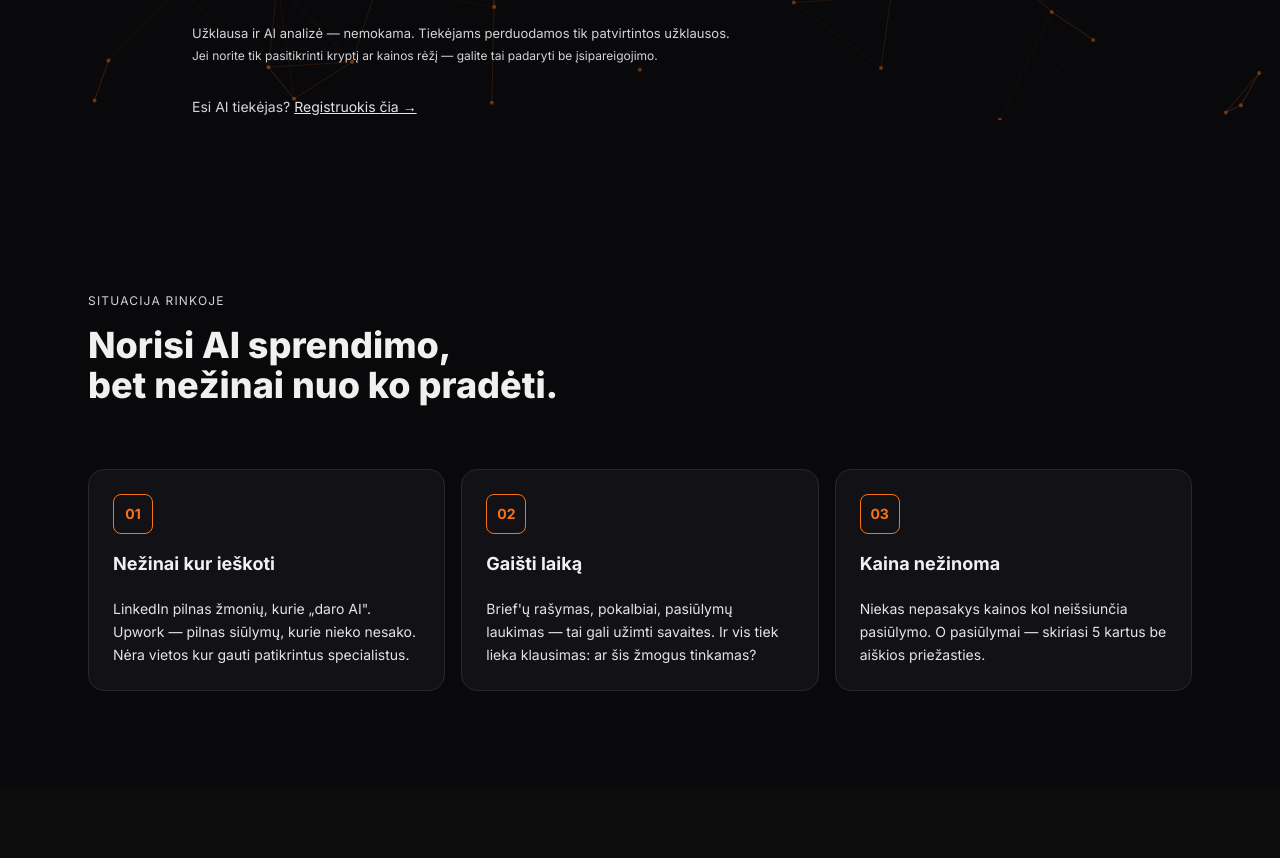
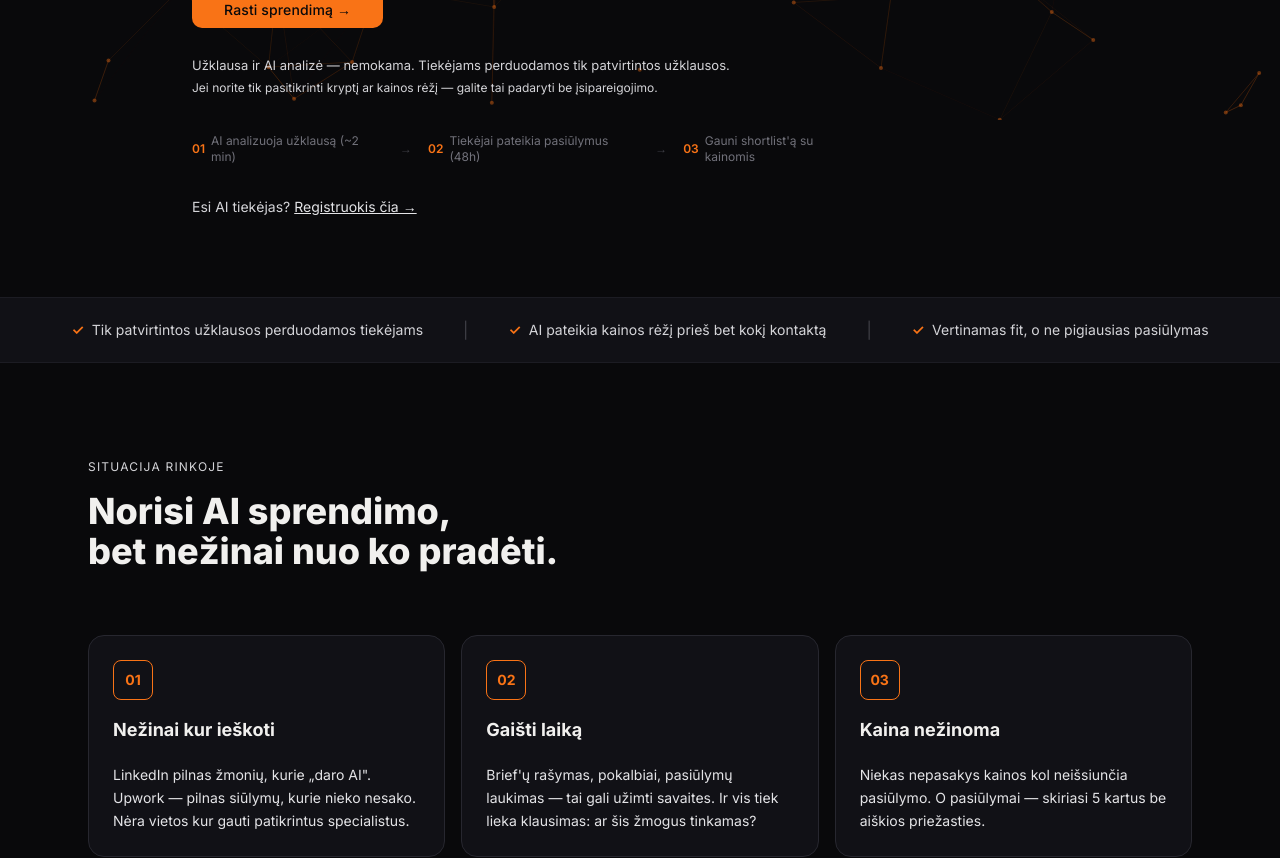
Before and after one commit to aplinkostvarkymo-lgtm/raskai.lt, a Next.js app: page / in a window 1280 px wide. Shown: the part 680-1538 px from the top of the page. Built offline with nearby package versions, Linux system fonts and the light colour scheme.

Commit message:
feat: batch 2 - trust bar, microflow, positioning copy, footer nav

```diff
--- a/app/page.tsx
+++ b/app/page.tsx
@@ -90,6 +90,7 @@ export default function Home() {
  Aprašyk problemą.<br />
  <span className="text-[#F97316]">AI suranda sprendimą.</span>
  </h1>
+ <p className="text-[#F97316] text-sm font-semibold tracking-wide mb-3 max-w-2xl">Ne katalogas. Ne agentūra. — AI paverčia jūsų problemą į shortlist&apos;ą su paaiškinimu kodėl.</p>
  <p className="text-zinc-200 text-lg mb-10 max-w-2xl leading-relaxed">
  RaskAI sujungia verslo problemas su atrinktais AI Kūrėjais. Be laiko švaistymo. Jūsų problema + atrinkti AI kūrėjai = sprendimas būtent jums.
  </p>
@@ -134,6 +135,13 @@ export default function Home() {
  <div className="mt-3 flex flex-col gap-1">
  <p className="text-[13px] text-zinc-300">Užklausa ir AI analizė — nemokama. Tiekėjams perduodamos tik patvirtintos užklausos.</p>
  <p className="text-[12px] text-zinc-300">Jei norite tik pasitikrinti kryptį ar kainos rėžį — galite tai padaryti be įsipareigojimo.</p>
+ </div>
+ <div className="mt-5 flex flex-col sm:flex-row items-start sm:items-center gap-2 sm:gap-4 text-xs text-zinc-500">
+ <span className="flex items-center gap-1.5"><span className="text-[#F97316] font-semibold">01</span> AI analizuoja užklausą (~2 min)</span>
+ <span className="hidden sm:block text-zinc-700">→</span>
+ <span className="flex items-center gap-1.5"><span className="text-[#F97316] font-semibold">02</span> Tiekėjai pateikia pasiūlymus (48h)</span>
+ <span className="hidden sm:block text-zinc-700">→</span>
+ <span className="flex items-center gap-1.5"><span className="text-[#F97316] font-semibold">03</span> Gauni shortlist&apos;ą su kainomis</span>
  </div>
  </form>
  )}
@@ -194,6 +202,25 @@ export default function Home() {
  </section>
 
  {/* PROBLEMA */}
+ <div className="px-6 py-5 bg-[#111116] border-y border-[#1C1C23]">
+ <div className="max-w-6xl mx-auto flex flex-col sm:flex-row items-center justify-center gap-4 sm:gap-10">
+ <span className="flex items-center gap-2 text-sm text-zinc-300">
+ <span className="text-[#F97316] font-bold">✓</span>
+ Tik patvirtintos užklausos perduodamos tiekėjams
+ </span>
+ <span className="hidden sm:block text-zinc-700">|</span>
+ <span className="flex items-center gap-2 text-sm text-zinc-300">
+ <span className="text-[#F97316] font-bold">✓</span>
+ AI pateikia kainos rėžį prieš bet kokį kontaktą
+ </span>
+ <span className="hidden sm:block text-zinc-700">|</span>
+ <span className="flex items-center gap-2 text-sm text-zinc-300">
+ <span className="text-[#F97316] font-bold">✓</span>
+ Vertinamas fit, o ne pigiausias pasiūlymas
+ </span>
+ </div>
+ </div>
+
  <section className="px-6 py-24 max-w-6xl mx-auto">
  <p className="text-xs text-zinc-300 tracking-widest uppercase mb-4">Situacija rinkoje</p>
  <h2 className="font-extrabold text-3xl md:text-4xl mb-16 max-w-2xl leading-tight">
@@ -229,7 +256,7 @@ export default function Home() {
  </section>
 
  {/* KAIP VEIKIA */}
- <section className="px-6 py-24 bg-[#0d0d0d]">
+ <section id="how" className="px-6 py-24 bg-[#0d0d0d]">
  <div className="max-w-6xl mx-auto">
  <p className="text-xs text-zinc-300 tracking-widest uppercase mb-4">Procesas</p>
  <h2 className="font-extrabold text-3xl md:text-4xl mb-16">Kaip veikia RaskAI</h2>
@@ -502,13 +529,19 @@ export default function Home() {
 
  {/* FOOTER */}
  <footer className="px-6 py-12 border-t border-[#1C1C23]">
- <div className="max-w-6xl mx-auto flex flex-col md:flex-row items-center justify-between gap-4">
- <span className="font-bold text-[#F97316]">
- ■ <span className="text-[#F1F0EE]">RaskAI</span>
- <span className="text-zinc-300 font-normal">.lt</span>
- </span>
- <span className="text-zinc-300 text-sm">info@raskai.lt</span>
- <span className="text-[#27272F] text-xs">© 2026 RaskAI · Vilnius, Lithuania</span>
+ <div className="max-w-6xl mx-auto flex flex-col gap-8">
+ <div className="flex flex-col sm:flex-row items-start sm:items-center justify-between gap-6">
+ <span className="font-bold text-[#F97316]">■ <span className="text-[#F1F0EE]">RaskAI</span><span className="text-zinc-300 font-normal">.lt</span></span>
+ <div className="flex items-center gap-6">
+ <a href="#provider" className="text-zinc-400 text-sm hover:text-zinc-200 transition-colors duration-200">Tiekėjams</a>
+ <a href="#how" className="text-zinc-400 text-sm hover:text-zinc-200 transition-colors duration-200">Kaip veikia</a>
+ <a href="mailto:info@raskai.lt" className="text-zinc-400 text-sm hover:text-zinc-200 transition-colors duration-200">Kontaktas</a>
+ </div>
+ </div>
+ <div className="flex flex-col sm:flex-row items-start sm:items-center justify-between gap-2 pt-6 border-t border-[#1C1C23]">
+ <span className="text-zinc-500 text-xs">© 2026 RaskAI · Vilnius, Lithuania · Beta versija</span>
+ <a href="mailto:info@raskai.lt" className="text-zinc-500 text-xs hover:text-zinc-300 transition-colors duration-200">info@raskai.lt</a>
+ </div>
  </div>
  </footer>
 
```
